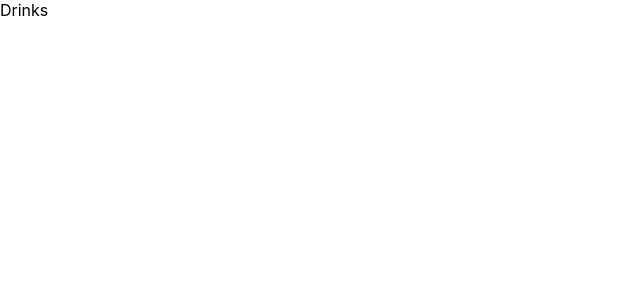
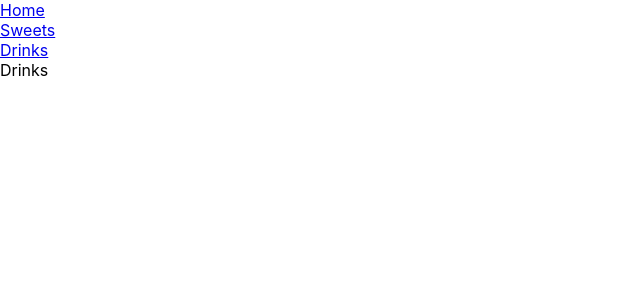
Before and after one commit to emamaria/sweets, a React (Create React App) app: page /drinks in a window 1280 px wide. Shown: the top 300 px of the page, without its empty margins (0-640 px from the left). Built offline with nearby package versions, Linux system fonts and the light colour scheme.

Commit message:
ok header and novbar

```diff
--- a/src/App.js
+++ b/src/App.js
@@ -1,5 +1,5 @@
 import AppRouter from './app-routes/AppRouter';
-import Navbar from './components/Navbar/Navbar';
+
 
 import './main.scss'
 
@@ -7,10 +7,7 @@ import './main.scss'
 function App() {
   return (
     <div className="App">
-
      <AppRouter/>
-     <Navbar/>
-
     </div>
   );
 }
--- a/src/app-routes/AppRouter.js
+++ b/src/app-routes/AppRouter.js
@@ -1,20 +1,25 @@
 import React from 'react'
 import { BrowserRouter as Router, Route,  Routes } from 'react-router-dom'
 import Drinks from '../components/drinks/Drinks'
+import Header from '../components/Header/Header'
 import Home from '../components/home/Home'
-import Navbar from '../components/Navbar/Navbar'
+
+
 import Sweets from '../components/sweets/Sweets'
 
 const AppRouter = () => {
   return (
+
+
     <Router>
-
-        <Routes>
+      <Header/>
+       <Routes>
         <Route path="/"  element={<Home/>}/>
         <Route path="/sweets" element={<Sweets/>}/>
         <Route path="/drinks" element={<Drinks/>}/>
         </Routes>
     </Router>
+
   )
 }
 
--- /dev/null
+++ b/src/components/Header/Header.jsx
@@ -0,0 +1,14 @@
+import React from 'react'
+import Navbar from '../Navbar/Navbar'
+
+const Header = () => {
+  return (
+
+    <div>
+        <Navbar/>
+    </div>
+
+  )
+}
+
+export default Header
--- a/src/components/Navbar/Navbar.jsx
+++ b/src/components/Navbar/Navbar.jsx
@@ -1,11 +1,20 @@
 import React from 'react'
+import { NavLink } from 'react-router-dom'
 
 
 
 const Navbar = () => {
   return (
     <nav className='navbar'>
-
+    <div className='navbar__menu'>
+            <NavLink to="/">Home</NavLink>
+        </div>
+        <div className='navbar__menu'>
+            <NavLink to="/sweets">Sweets</NavLink>
+        </div>
+        <div className='navbar__menu'>
+            <NavLink to="/drinks">Drinks</NavLink>
+        </div>
    </nav>
 
 
--- a/src/index.js
+++ b/src/index.js
@@ -4,10 +4,11 @@ import './index.css';
 import App from './App';
 
 
+
 const root = ReactDOM.createRoot(document.getElementById('root'));
 root.render(
   <React.StrictMode>
-    <App />
+   <App />
   </React.StrictMode>
 );
 
```
Also changed, not shown: src/components/Header/_Header.scss (added).
